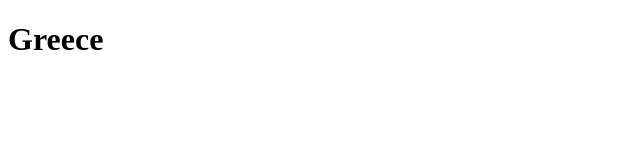
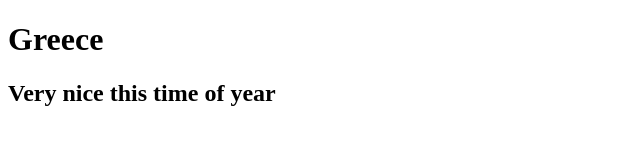
Before and after one commit to nolanknill/nolan-knill-travelsite, a plain HTML site: page pages/greece.html in a window 1280 px wide. Shown: the whole page, without its empty margins (0-640 px from the left). Drawn offline with Linux system fonts and the light colour scheme.

Commit message:
adds third heading on homepage, adds template second heading to destination pages

```diff
--- a/pages/greece.html
+++ b/pages/greece.html
@@ -5,5 +5,6 @@
 </head>
 <body>
     <h1>Greece</h1>
+    <h2>Very nice this time of year</h2>
 </body>
 </html>
```
Also changed, not shown: index.html (+1 -0 lines), pages/hawaii.html (+1 -0 lines), pages/iceland.html (+1 -0 lines).
